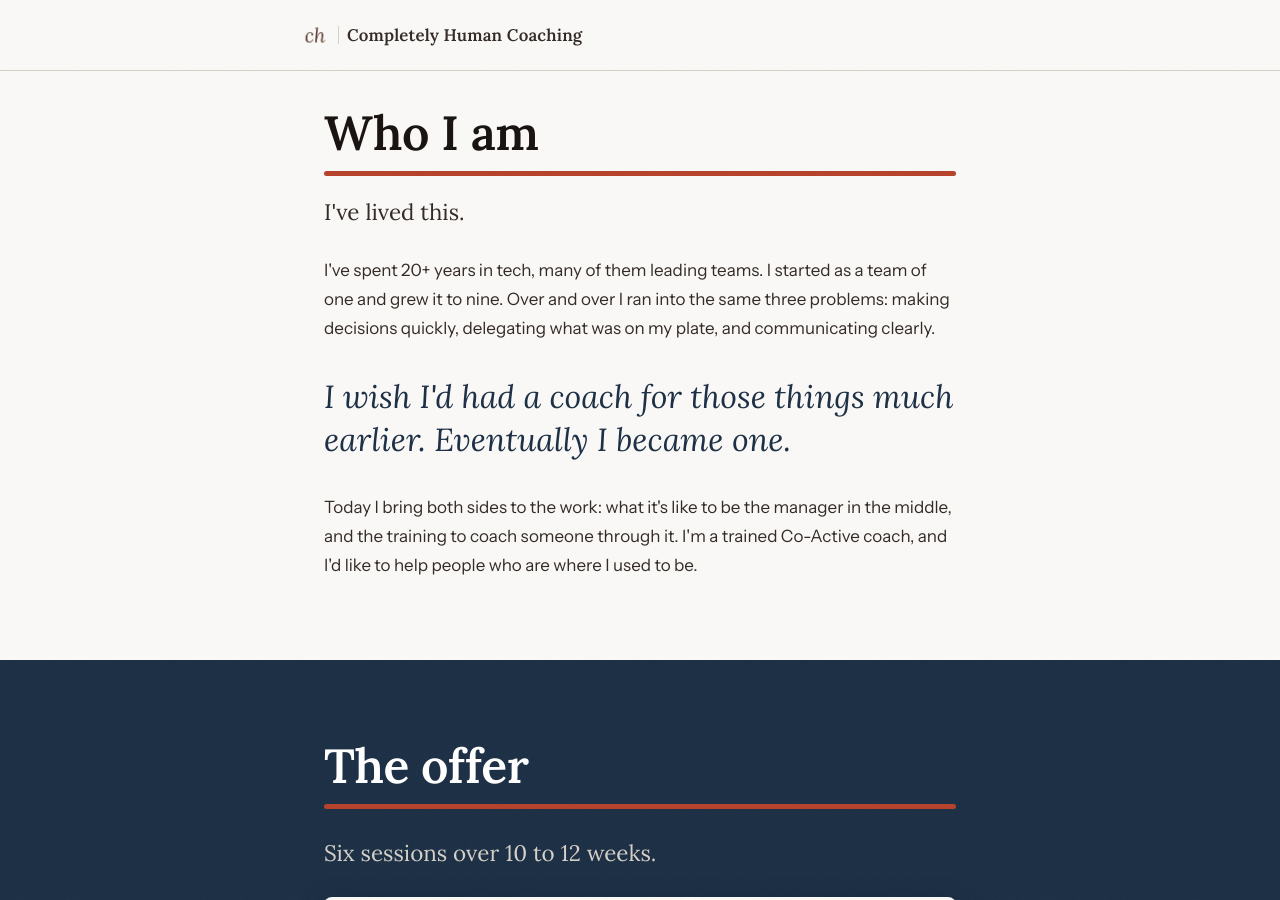
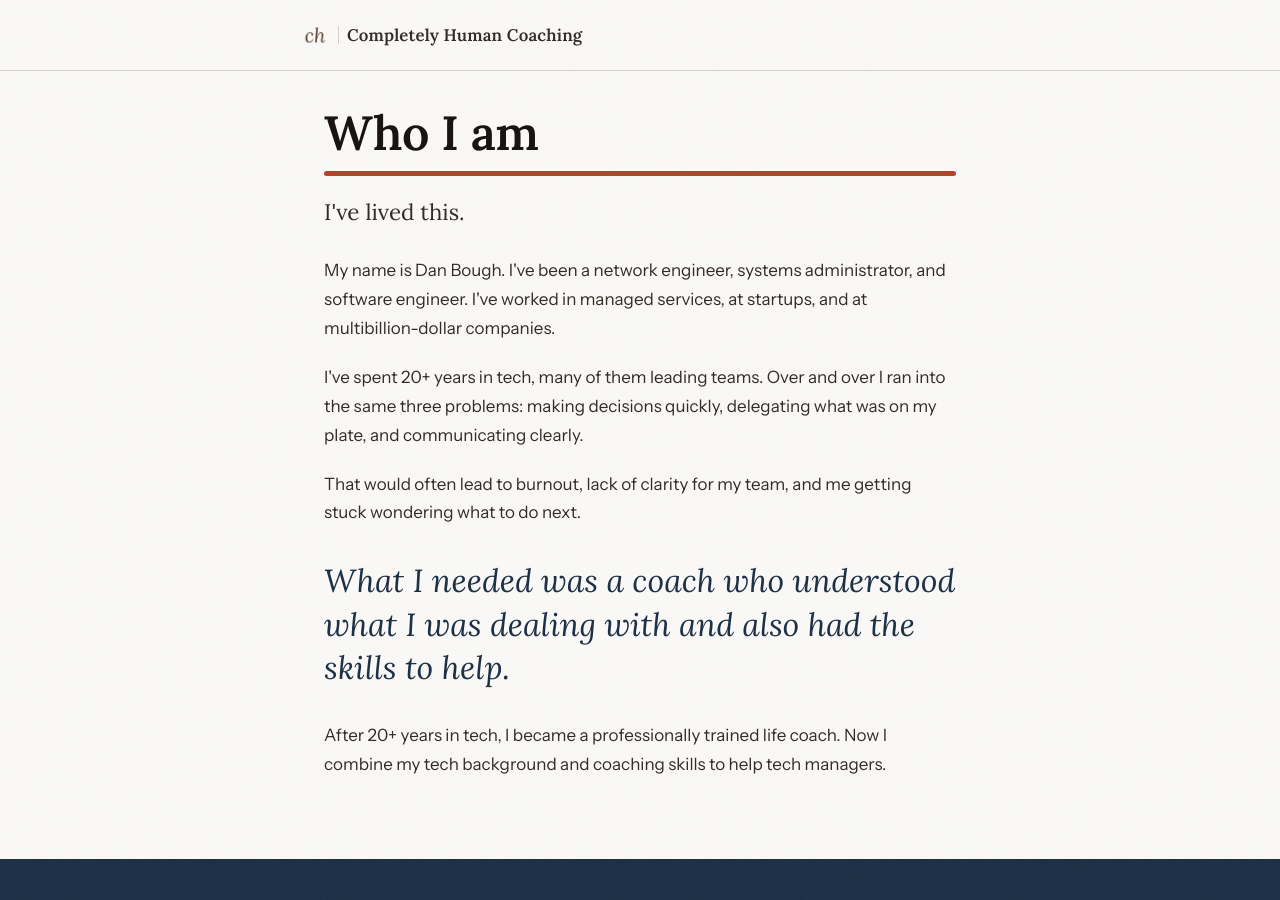
Before and after one commit to dbough/completely-human-coaching-com, a Jekyll site: the page built from tech-managers/index.html, in a window 1280 px wide and 900 px high, scrolled down 2593 px. Built offline with Jekyll 4.4.1, drawn with Linux system fonts in a browser that asks for light colours.

Commit message:
Rewrite the "Who I am" story
Co-Authored-By: Claude Sonnet 5.5 <noreply@anthropic.com>

```diff
--- a/tech-managers/index.html
+++ b/tech-managers/index.html
@@ -133,19 +133,30 @@ og_image: "https://completelyhumancoaching.com/og-image.png"
       <h2 class="reveal reveal-delay-1">I've lived this.</h2>
 
       <p class="reveal reveal-delay-2">
-        I've spent 20+ years in tech, many of them leading teams. I started as a team of one and
-        grew it to nine. Over and over I ran into the same three problems: making decisions
-        quickly, delegating what was on my plate, and communicating clearly.
+        My name is Dan Bough. I've been a network engineer, systems administrator, and software
+        engineer. I've worked in managed services, at startups, and at multibillion-dollar
+        companies.
       </p>
 
-      <blockquote class="pull-quote reveal reveal-delay-2">
-        I wish I'd had a coach for those things much earlier. Eventually I became one.
+      <p class="reveal reveal-delay-2">
+        I've spent 20+ years in tech, many of them leading teams. Over and over I ran into the
+        same three problems: making decisions quickly, delegating what was on my plate, and
+        communicating clearly.
+      </p>
+
+      <p class="reveal reveal-delay-3">
+        That would often lead to burnout, lack of clarity for my team, and me getting stuck
+        wondering what to do next.
+      </p>
+
+      <blockquote class="pull-quote reveal reveal-delay-3">
+        What I needed was a coach who understood what I was dealing with and also had the skills
+        to help.
       </blockquote>
 
       <p class="reveal reveal-delay-3">
-        Today I bring both sides to the work: what it's like to be the manager in the middle, and
-        the training to coach someone through it. I'm a trained Co-Active coach, and I'd like to
-        help people who are where I used to be.
+        After 20+ years in tech, I became a professionally trained life coach. Now I combine my
+        tech background and coaching skills to help tech managers.
       </p>
     </div>
   </section>
```
